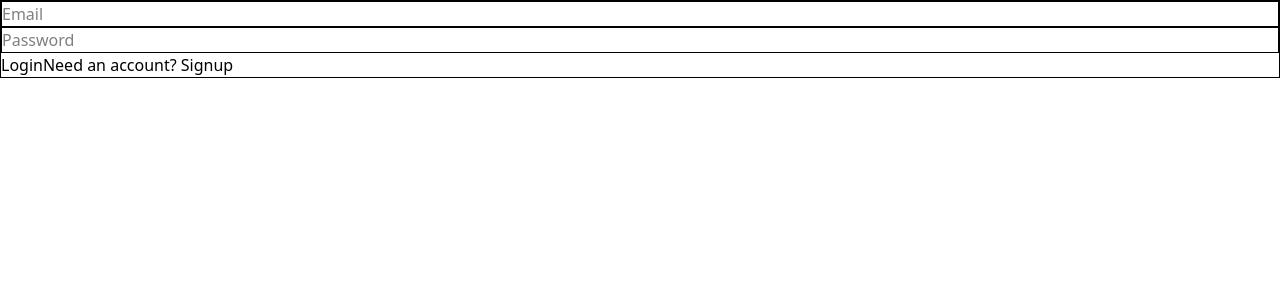
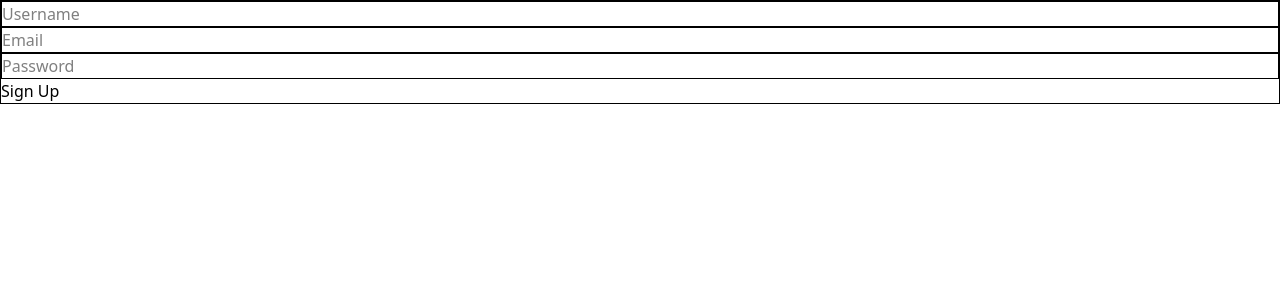
Before and after one commit to Raina-Moon/mini-goal-project, a Next.js app in the folder frontend/: page /signup in a window 1280 px wide. Shown: the top 300 px of the page. Built offline with nearby package versions, Linux system fonts and the light colour scheme.

Commit message:
✨ Feat: Add LoginForm and SignupForm components for user authentication

```diff
--- /dev/null
+++ b/frontend/src/app/login/LoginFrom.tsx
@@ -0,0 +1,48 @@
+"use client";
+
+import { useState } from "react";
+import { login } from "@/utils/api";
+import { useRouter } from "next/navigation";
+
+const LoginForm = () => {
+  const router = useRouter();
+  const [email, setEmail] = useState("");
+  const [password, setPassword] = useState("");
+
+  const handleSubmit = async (e: React.FormEvent) => {
+    e.preventDefault();
+    try {
+      const user = await login(email, password);
+      alert(`Welcome back, ${user.username}!`);
+      router.push("/");
+    } catch (error) {
+      alert("Login failed!");
+    }
+  };
+
+  return (
+    <form onSubmit={handleSubmit} className="space-y-4 p-4 border rounded">
+      <input
+        type="email"
+        value={email}
+        onChange={(e) => setEmail(e.target.value)}
+        placeholder="Email"
+        className="border p-2 w-full"
+        required
+      />
+      <input
+        type="password"
+        value={password}
+        onChange={(e) => setPassword(e.target.value)}
+        placeholder="Password"
+        className="border p-2 w-full"
+        required
+      />
+      <button type="submit" className="bg-blue-500 text-white p-2 rounded">
+        Log In
+      </button>
+    </form>
+  );
+};
+
+export default LoginForm;
--- a/frontend/src/app/login/page.tsx
+++ b/frontend/src/app/login/page.tsx
@@ -0,0 +1,9 @@
+"use client";
+
+import LoginForm from "./LoginFrom";
+
+const page = () => {
+  return <LoginForm />;
+};
+
+export default page;
--- a/frontend/src/app/signup/AuthForm.tsx
+++ /dev/null
@@ -1,72 +0,0 @@
-"use client";
-
-import { useState } from "react";
-import { signup, login } from "@/utils/api";
-import { useRouter } from "next/navigation";
-
-const AuthForm = () => {
-  const [isLogin, setIsLogin] = useState(true);
-  const [email, setEmail] = useState("");
-  const [password, setPassword] = useState("");
-  const [username, setUsername] = useState("");
-  const router = useRouter();
-
-  const handleSubmit = async (e: React.FormEvent) => {
-    e.preventDefault();
-    try {
-      if (isLogin) {
-        const user = await login(email, password);
-        alert(`Welcome back, ${user.username}!`);
-        router.push("/");
-      } else {
-        await signup(username, email, password);
-        alert("Signup successful! Please log in.");
-        setIsLogin(true);
-      }
-    } catch (error) {
-      alert("Authentication failed!");
-    }
-  };
-
-  return (
-    <form onSubmit={handleSubmit} className="space-y-4 p-4 border rounded">
-      {!isLogin && (
-        <input
-          value={username}
-          onChange={(e) => setUsername(e.target.value)}
-          placeholder="Username"
-          className="border p-2 w-full"
-          required
-        />
-      )}
-      <input
-        type="email"
-        value={email}
-        onChange={(e) => setEmail(e.target.value)}
-        placeholder="Email"
-        className="border p-2 w-full"
-        required
-      />
-      <input
-        type="password"
-        value={password}
-        onChange={(e) => setPassword(e.target.value)}
-        placeholder="Password"
-        className="border p-2 w-full"
-        required
-      />
-      <button type="submit" className="bg-blue-500 text-white p-2 rounded">
-        {isLogin ? "Login" : "Signup"}
-      </button>
-      <button
-        type="button"
-        onClick={() => setIsLogin(!isLogin)}
-        className="text-blue-500"
-      >
-        {isLogin ? "Need an account? Signup" : "Already have an account? Login"}
-      </button>
-    </form>
-  );
-};
-
-export default AuthForm;
--- /dev/null
+++ b/frontend/src/app/signup/SignupForm.tsx
@@ -0,0 +1,56 @@
+"use client";
+
+import { useState } from "react";
+import { signup } from "@/utils/api";
+import { useRouter } from "next/navigation";
+
+const SignupForm = () => {
+  const router = useRouter();
+  const [email, setEmail] = useState("");
+  const [password, setPassword] = useState("");
+  const [username, setUsername] = useState("");
+
+  const handleSubmit = async (e: React.FormEvent) => {
+    e.preventDefault();
+    try {
+      await signup(username, email, password);
+      alert("Signup successful! Please log in.");
+      router.push("/login");
+    } catch (error) {
+      alert("Signup failed!");
+    }
+  };
+
+  return (
+    <form onSubmit={handleSubmit} className="space-y-4 p-4 border rounded">
+      <input
+        value={username}
+        onChange={(e) => setUsername(e.target.value)}
+        placeholder="Username"
+        className="border p-2 w-full"
+        required
+      />
+      <input
+        type="email"
+        value={email}
+        onChange={(e) => setEmail(e.target.value)}
+        placeholder="Email"
+        className="border p-2 w-full"
+        required
+      />
+      <input
+        type="password"
+        value={password}
+        onChange={(e) => setPassword(e.target.value)}
+        placeholder="Password"
+        className="border p-2 w-full"
+        required
+      />
+      <button type="submit" className="bg-blue-500 text-white p-2 rounded">
+        Sign Up
+      </button>
+    </form>
+  );
+};
+
+export default SignupForm;
--- a/frontend/src/app/signup/page.tsx
+++ b/frontend/src/app/signup/page.tsx
@@ -1,7 +1,7 @@
 "use client";
 
 import React from "react";
-import AuthForm from "./AuthForm";
+import AuthForm from "./SignupForm";
 
 const page = () => {
   return <AuthForm />;
```
